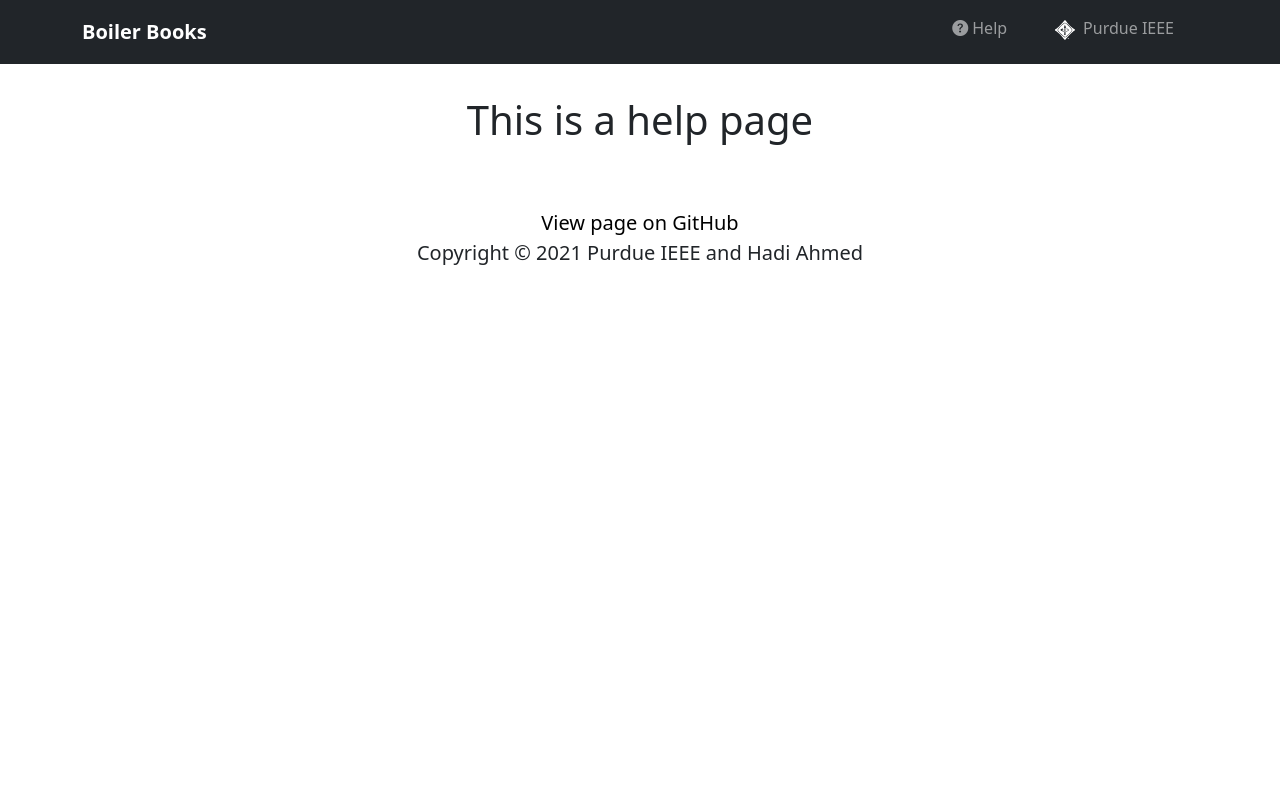
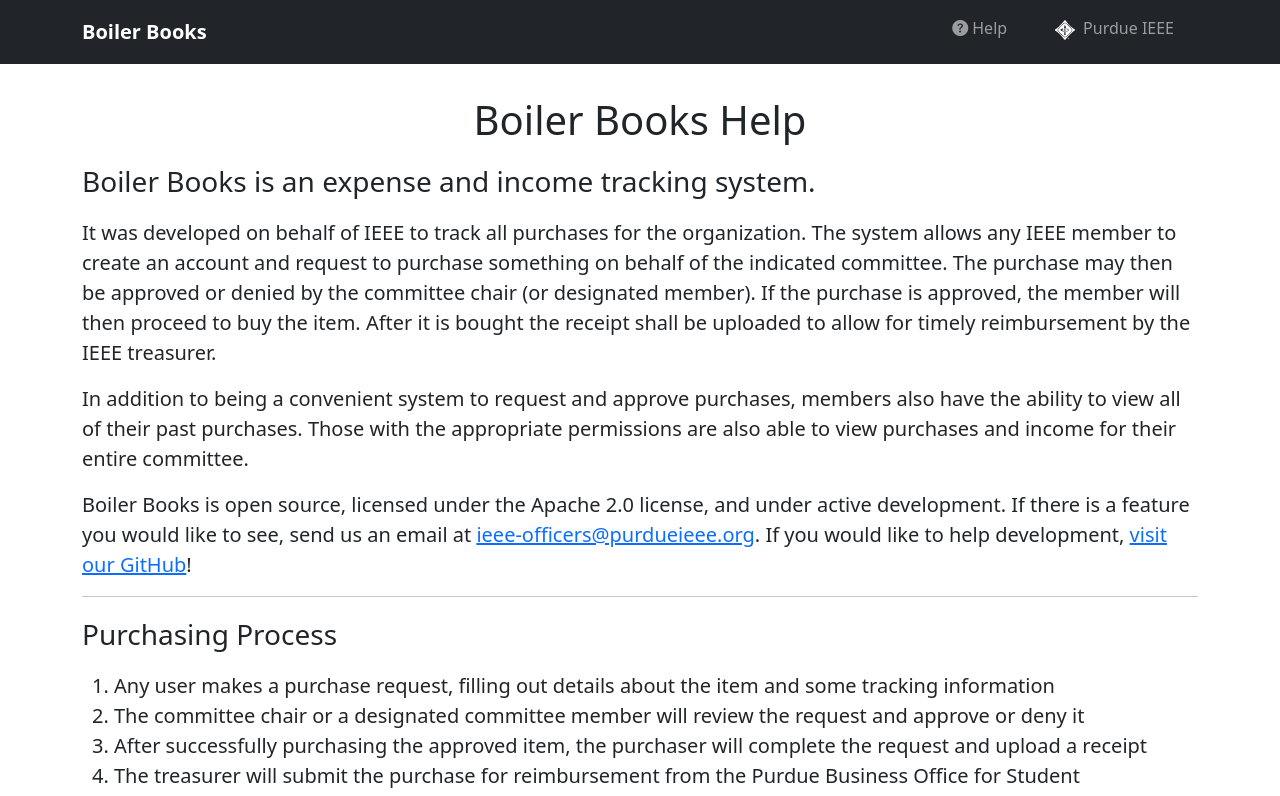
Before and after one commit to PurdueIEEE/boilerbooks, a Vue app in the folder ui/: page /help in a window 1280 px wide. Shown: the top 796 px of the page. Built offline with nearby package versions, Linux system fonts and the light colour scheme.

Commit message:
Added help page

```diff
--- a/ui/src/views/Help.vue
+++ b/ui/src/views/Help.vue
@@ -1,5 +1,41 @@
 <template>
   <div class="container-lg my-5 pt-5">
-    <h1>This is a help page</h1>
+    <h1 class="mb-3">Boiler Books Help</h1>
+    <div class="text-start">
+    <p class="lead fs-3">Boiler Books is an expense and income tracking system.</p>
+    <p class="fs-5">
+    It was developed on behalf of IEEE to track all purchases for the organization.
+    The system allows any IEEE member to create an account and request to purchase
+    something on behalf of the indicated committee. The purchase may then be approved
+    or denied by the committee chair (or designated member). If the purchase is
+    approved, the member will then proceed to buy the item. After it is bought the
+    receipt shall be uploaded to allow for timely reimbursement by the IEEE treasurer.
+    </p>
+    <p class="fs-5">
+    In addition to being a convenient system to request and approve purchases, members
+    also have the ability to view all of their past purchases. Those with the appropriate
+    permissions are also able to view purchases and income for their entire committee.
+    </p>
+    <p class="fs-5">
+    Boiler Books is open source, licensed under the Apache 2.0 license, and under active
+    development. If there is a feature you would like to see, send us an email at
+    <a href="mailto:ieee-officers@purdueieee.org">ieee-officers@purdueieee.org</a>.
+    If you would like to help development, <a href="https://github.com/purdueieee/boilerbooks" target="_blank">visit our GitHub</a>!
+    </p>
+    <hr/>
+    <p class="lead fs-3">Purchasing Process</p>
+    <ol class="fs-5">
+      <li>Any user makes a purchase request, filling out details about the item and some tracking information</li>
+      <li>The committee chair or a designated committee member will review the request and approve or deny it</li>
+      <li>After successfully purchasing the approved item, the purchaser will complete the request and upload a receipt</li>
+      <li>The treasurer will submit the purchase for reimbursement from the Purdue Business Office for Student Organizations</li>
+    </ol>
+    </div>
   </div>
 </template>
+
+<script>
+export default {
+  name: 'Help',
+}
+</script>
```
